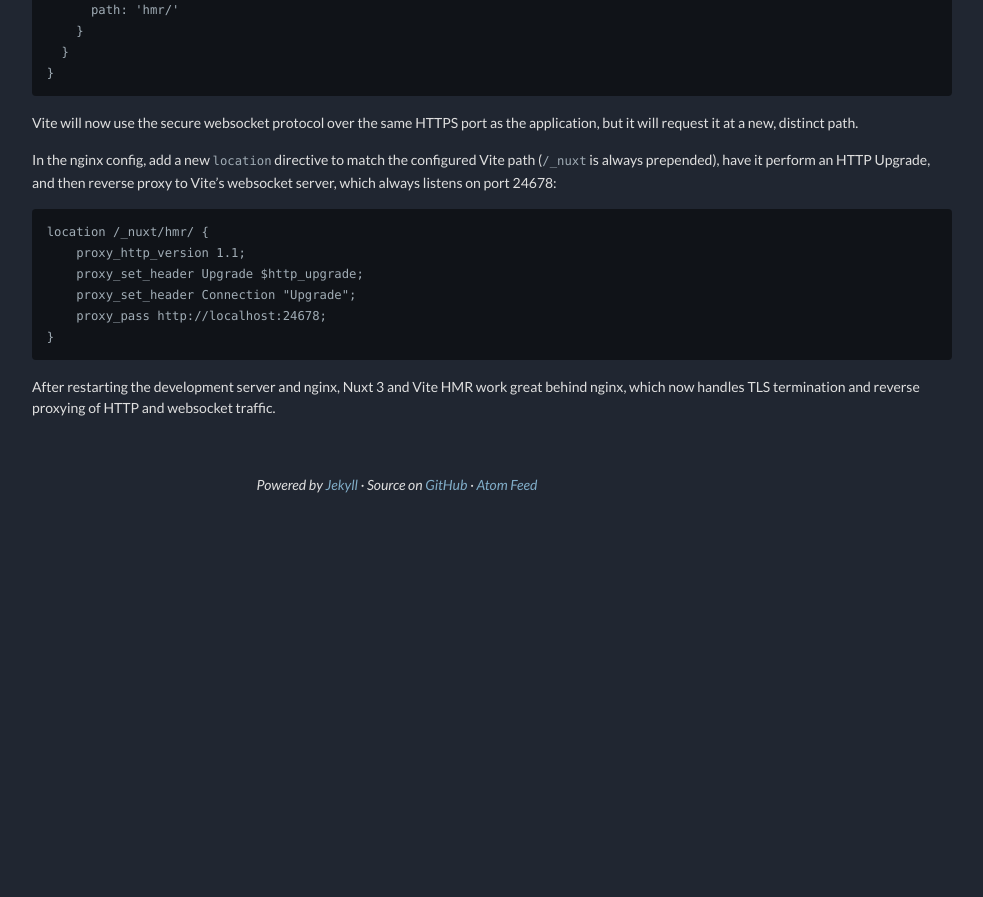
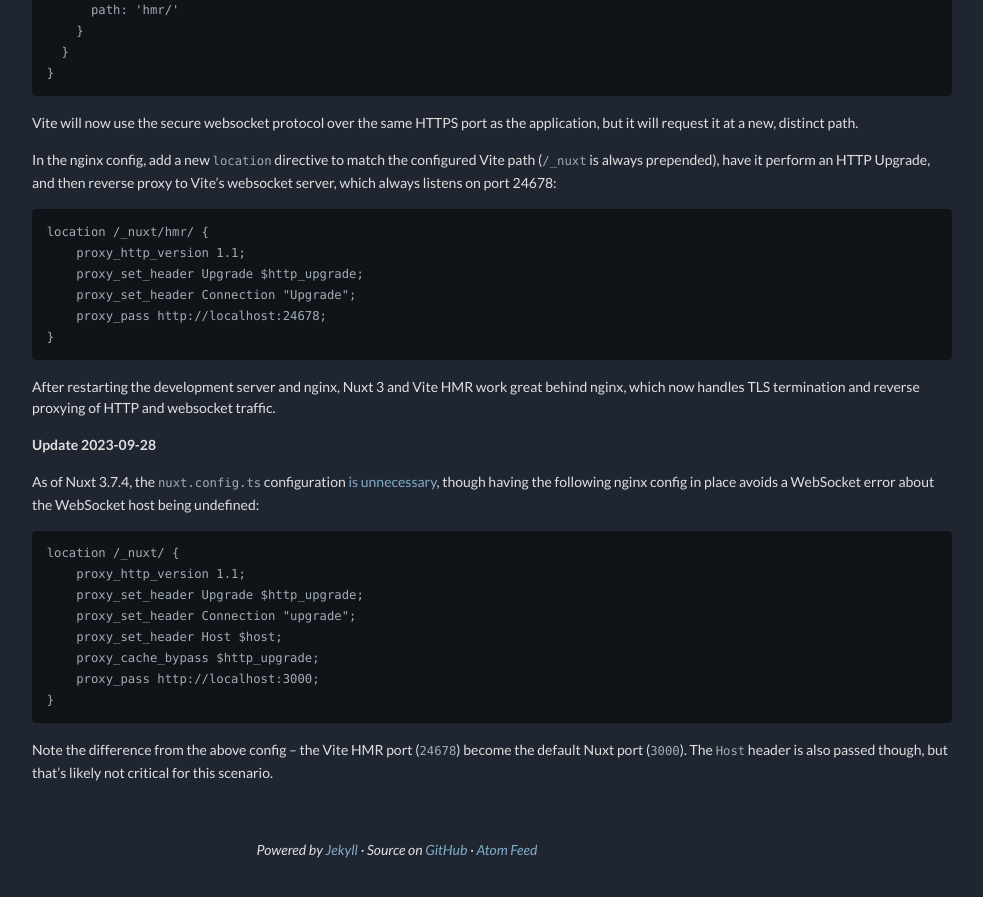
Before and after one commit to command-tab/dotcom, a Jekyll site: the page built from _posts/2022/2022-04-24-running-nuxt-3-behind-an-nginx-reverse-proxy.md, in a window 1280 px wide and 900 px high, scrolled down 636 px. Shown: the top 897 px of the window, without its empty margins (243-1226 px from the left). Built offline with Jekyll 4.4.1, drawn with Linux system fonts in a browser that asks for light colours; before the commit the page ends 1171 px from its top, so only the background shows below that.

Commit message:
Update Nuxt reverse proxy post with v3.7.4 changes

```diff
--- a/_posts/2022/2022-04-24-running-nuxt-3-behind-an-nginx-reverse-proxy.md
+++ b/_posts/2022/2022-04-24-running-nuxt-3-behind-an-nginx-reverse-proxy.md
@@ -40,3 +40,18 @@
     }
 
 After restarting the development server and nginx, Nuxt 3 and Vite HMR work great behind nginx, which now handles TLS termination and reverse proxying of HTTP and websocket traffic.
+
+**Update 2023-09-28**
+
+As of Nuxt 3.7.4, the `nuxt.config.ts` configuration [is unnecessary](https://github.com/nuxt/nuxt/issues/12003#issuecomment-1738373498), though having the following nginx config in place avoids a WebSocket error about the WebSocket host being undefined:
+
+    location /_nuxt/ {
+        proxy_http_version 1.1;
+        proxy_set_header Upgrade $http_upgrade;
+        proxy_set_header Connection "upgrade";
+        proxy_set_header Host $host;
+        proxy_cache_bypass $http_upgrade;
+        proxy_pass http://localhost:3000;
+    }
+
+Note the difference from the above config -- the Vite HMR port (`24678`) become the default Nuxt port (`3000`). The `Host` header is also passed though, but that's likely not critical for this scenario.
```
